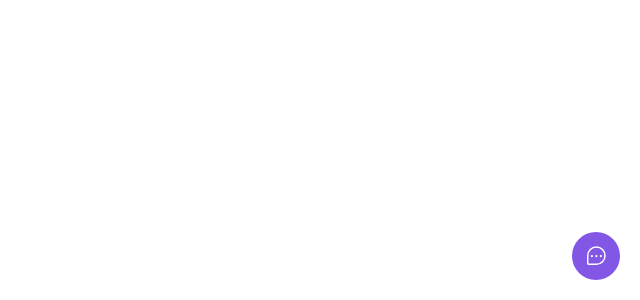
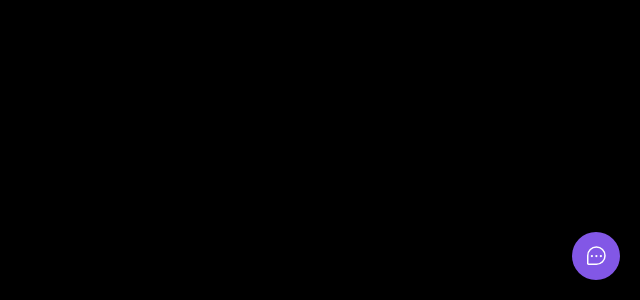
Before and after one commit to lucasmbrute2/nlw-impulse, a React (Vite) app: page / in a window 1280 px wide. Shown: the part 500-800 px from the top of the page, without its empty margins (640-1280 px from the left). Built offline with nearby package versions, Linux system fonts and the light colour scheme.

Commit message:
chore: add headless ui

```diff
--- a/index.html
+++ b/index.html
@@ -6,7 +6,7 @@
     <meta name="viewport" content="width=device-width, initial-scale=1.0" />
     <title>Vite App</title>
   </head>
-  <body>
+  <body style="background-color: black;">
     <div id="root"></div>
     <script type="module" src="/src/main.tsx"></script>
   </body>
--- a/package.json
+++ b/package.json
@@ -8,6 +8,7 @@
     "preview": "vite preview"
   },
   "dependencies": {
+    "@headlessui/react": "^1.6.1",
     "react": "^18.0.0",
     "react-dom": "^18.0.0"
   },
--- a/src/components/Widget.tsx
+++ b/src/components/Widget.tsx
@@ -1,9 +1,21 @@
 import { ChatTeardropDots } from "phosphor-react";
+import { useState } from "react";
 
 export function Widget() {
+	const [isWidgetOpen, setIsWidgetOpen] = useState(false);
+
+	function toggleWidgetVisibility() {
+		setIsWidgetOpen(!isWidgetOpen);
+	}
+
 	return (
 		<div className="absolute bottom-5 right-5">
-			<button className="bg-brand-500 rounded-full px-3 h-12 text-white flex items-center group">
+			{isWidgetOpen && <p className="text-white">Hello World</p>}
+
+			<button
+				onClick={toggleWidgetVisibility}
+				className="bg-brand-500 rounded-full px-3 h-12 text-white flex items-center group"
+			>
 				<ChatTeardropDots className="w-6 h-6" />
 				<span className="max-w-0 overflow-hidden group-hover:max-w-xs transition-all duration-500 ease-linear">
 					<span className="pl-2">Feedback</span>
```
